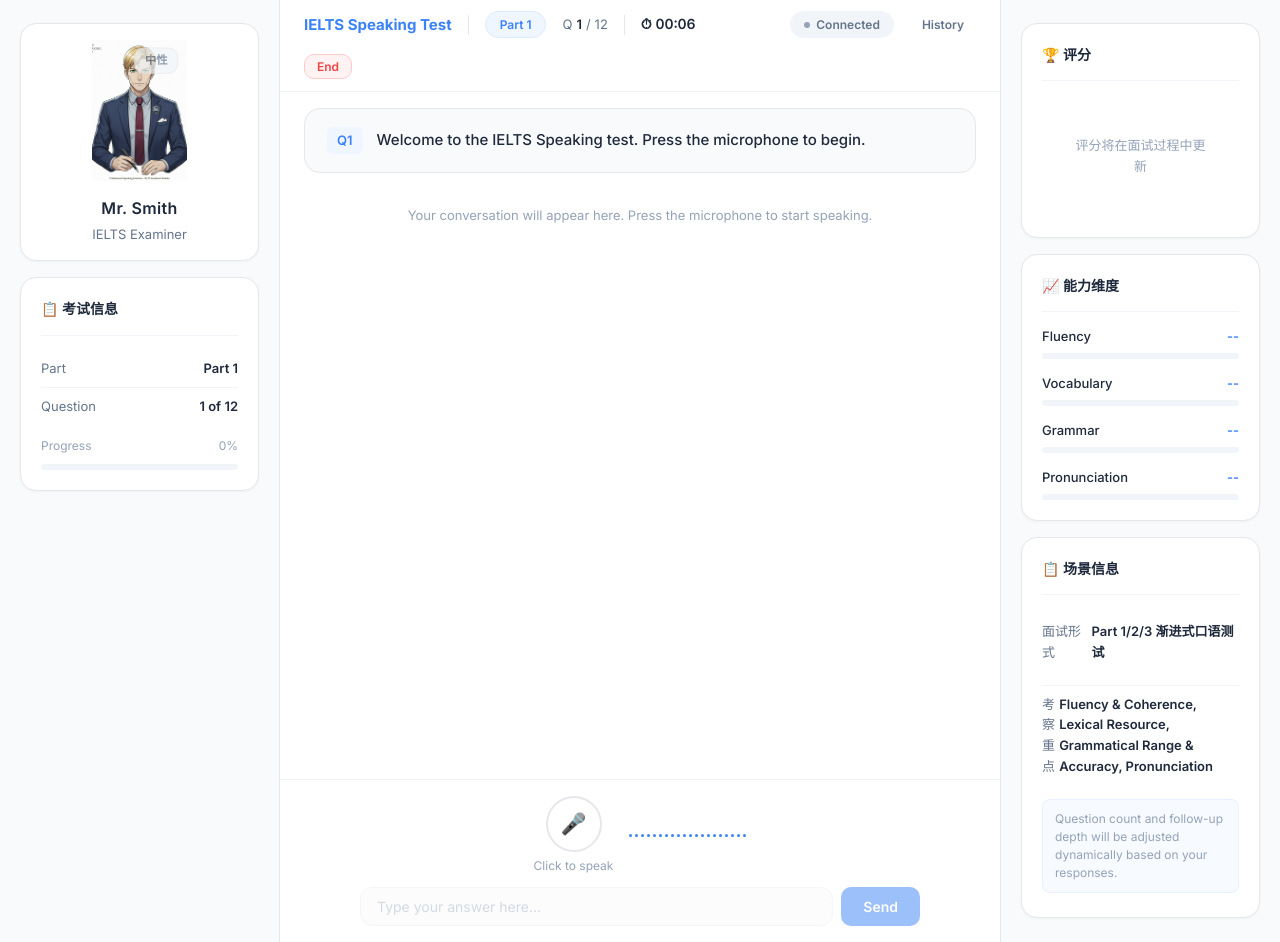
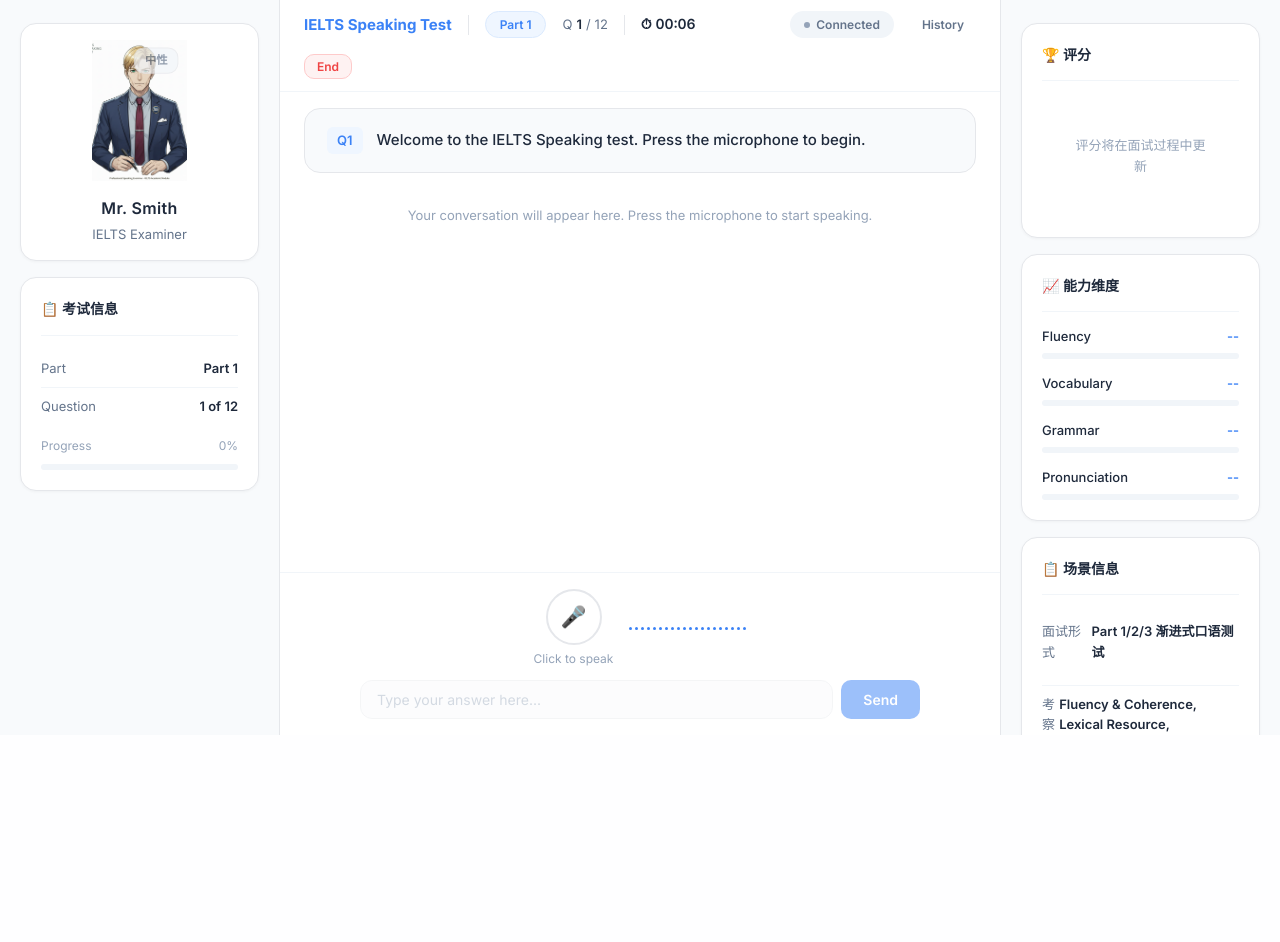
Before and after one commit to zhousirui0714/mianshiguan, a Flask app: page /ielts-chat in a window 1280 px wide. Shown: the part 66-1008 px from the top of the page. After the commit the page ends 801 px from the top, so only its background shows below. Run offline with Flask 3, Linux system fonts and the light colour scheme; some libraries are stand-ins or nearby versions.

Commit message:
fix: 面试页面输入框不再被挤出屏幕，始终可见
- .interview-layout 从 min-height 改为 height: calc(100vh - 64px)
- 整个面试面板精确适配视口高度，输入框固定在底部
- 消息区域 overflow-y:auto 自然滚动，左右侧栏亦然

Co-Authored-By: Claude Opus 4.8 <noreply@anthropic.com>

```diff
--- a/static/css/interview.css
+++ b/static/css/interview.css
@@ -9,7 +9,7 @@
 .interview-layout {
     display: grid;
     grid-template-columns: 280px 1fr 280px;
-    min-height: calc(100vh - 64px);
+    height: calc(100vh - 64px);
     max-width: 1440px;
     margin: 0 auto;
     background: #F8FAFC;
@@ -205,7 +205,7 @@
     display: flex;
     align-items: center;
     justify-content: space-between;
-    padding: 16px 24px;
+    padding: 10px 20px;
     border-bottom: 1px solid #F1F5F9;
     flex-shrink: 0;
     background: #FFFFFF;
```
